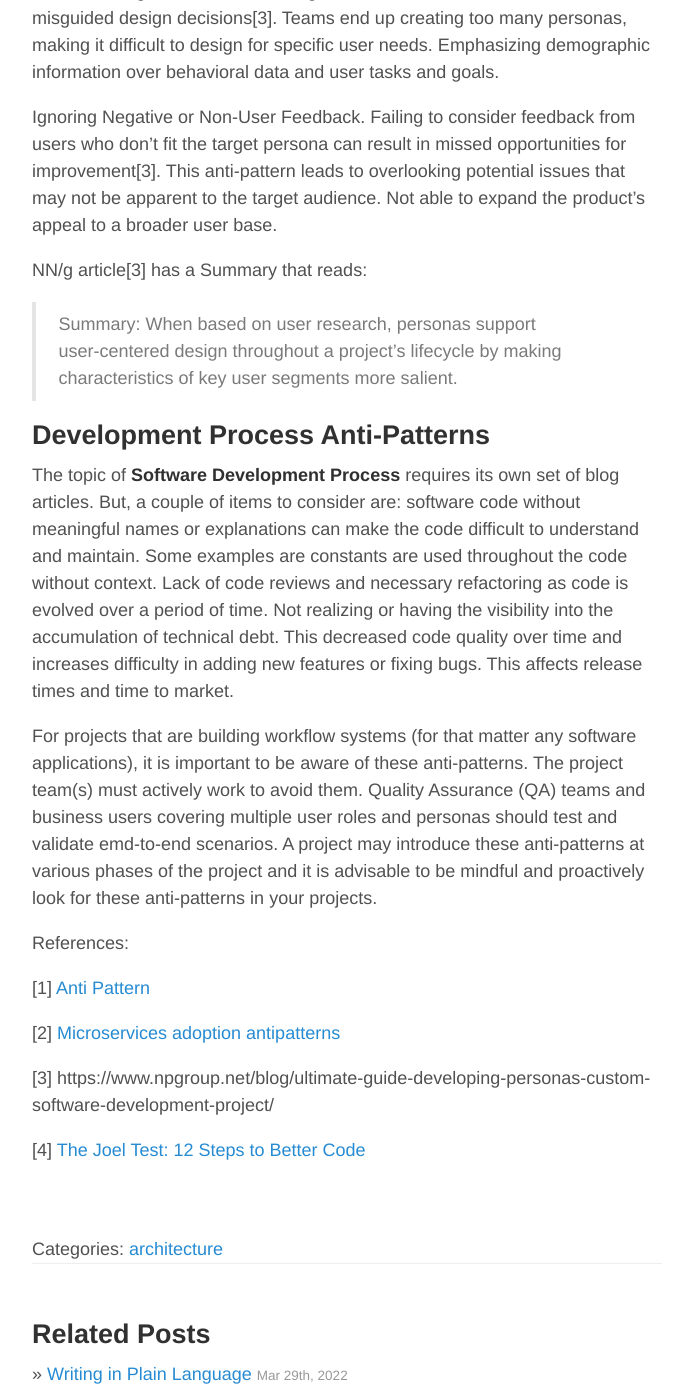
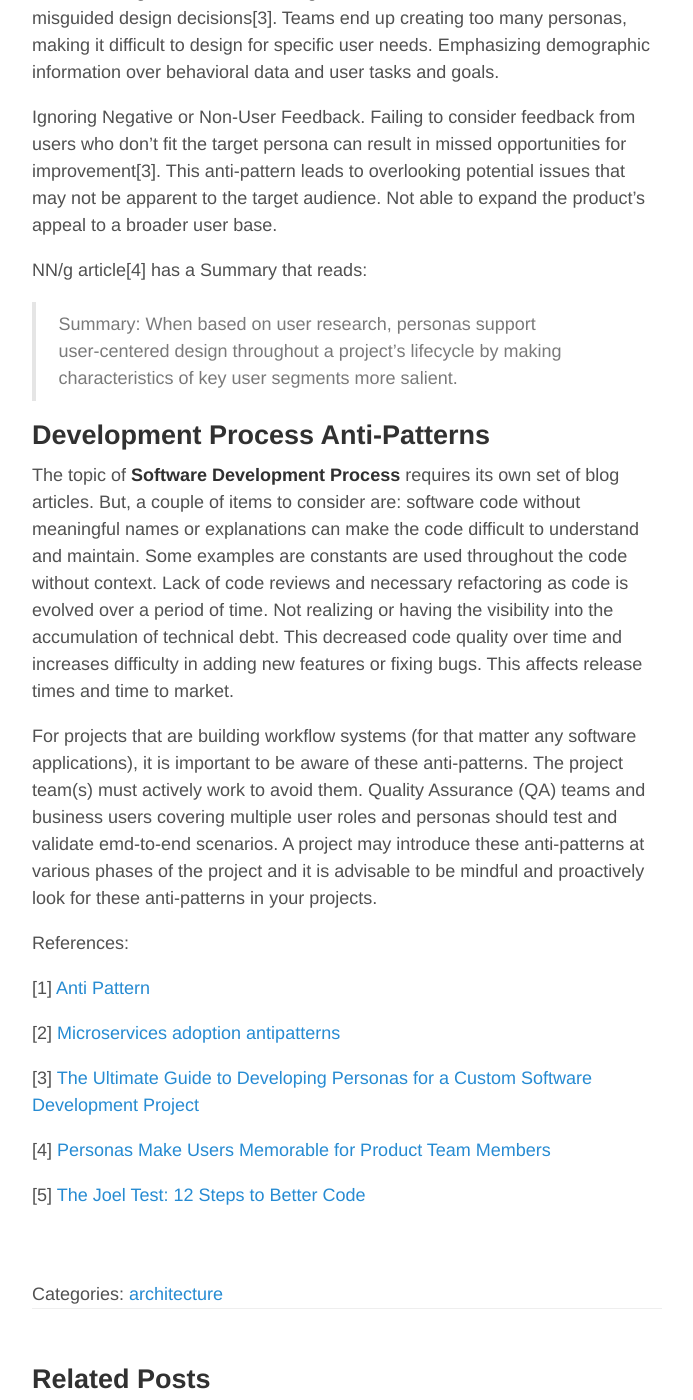
Before and after one commit to akaak/blog, a Jekyll site: the page built from _posts/2022-10-23-workflow-systems-anti-patterns.md, in a window 1280 px wide and 1400 px high, scrolled down 1664 px. Shown: the whole window, without its empty margins (293-986 px from the left). Built offline with Jekyll 4.4.1, drawn with Linux system fonts in a browser that asks for light colours.

Commit message:
promote another draft article to posts

```diff
--- a/_posts/2022-10-23-workflow-systems-anti-patterns.md
+++ b/_posts/2022-10-23-workflow-systems-anti-patterns.md
@@ -38,7 +38,7 @@ Overemphasizing Persona Details. While personas are essential for understanding
 
 Ignoring Negative or Non-User Feedback. Failing to consider feedback from users who don't fit the target persona can result in missed opportunities for improvement[3]. This anti-pattern leads to overlooking potential issues that may not be apparent to the target audience. Not able to expand the product's appeal to a broader user base.
 
-NN/g article[3] has a Summary that reads:
+NN/g article[4] has a Summary that reads:
 > Summary: When based on user research, personas support user-centered design throughout a project’s lifecycle by making characteristics of key user segments more salient.
 
 ## Development Process Anti-Patterns
@@ -54,7 +54,8 @@ References:
 [2] [Microservices adoption antipatterns](https://microservices.io/microservices/antipatterns/-/the/series/2019/06/18/microservices-adoption-antipatterns.html_)
 
 
-[3] https://www.npgroup.net/blog/ultimate-guide-developing-personas-custom-software-development-project/
+[3] [The Ultimate Guide to Developing Personas for a Custom Software Development Project](https://www.npgroup.net/blog/ultimate-guide-developing-personas-custom-software-development-project/)
 
+[4] [Personas Make Users Memorable for Product Team Members](https://www.nngroup.com/articles/persona/)
 
-[4] [The Joel Test: 12 Steps to Better Code](https://www.joelonsoftware.com/2000/08/09/the-joel-test-12-steps-to-better-code/)
+[5] [The Joel Test: 12 Steps to Better Code](https://www.joelonsoftware.com/2000/08/09/the-joel-test-12-steps-to-better-code/)
```
Also changed, not shown: assets/img/articles/breadth-vs-depth.png (added).
